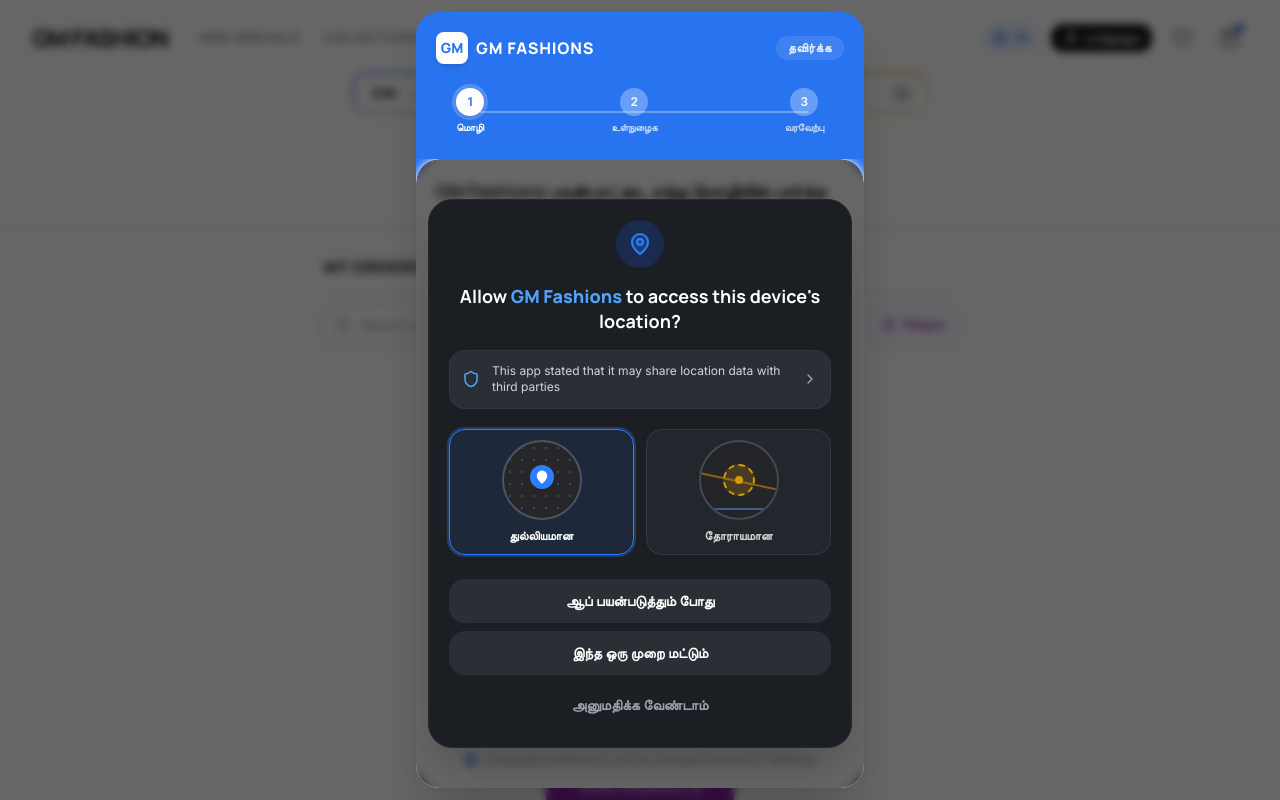
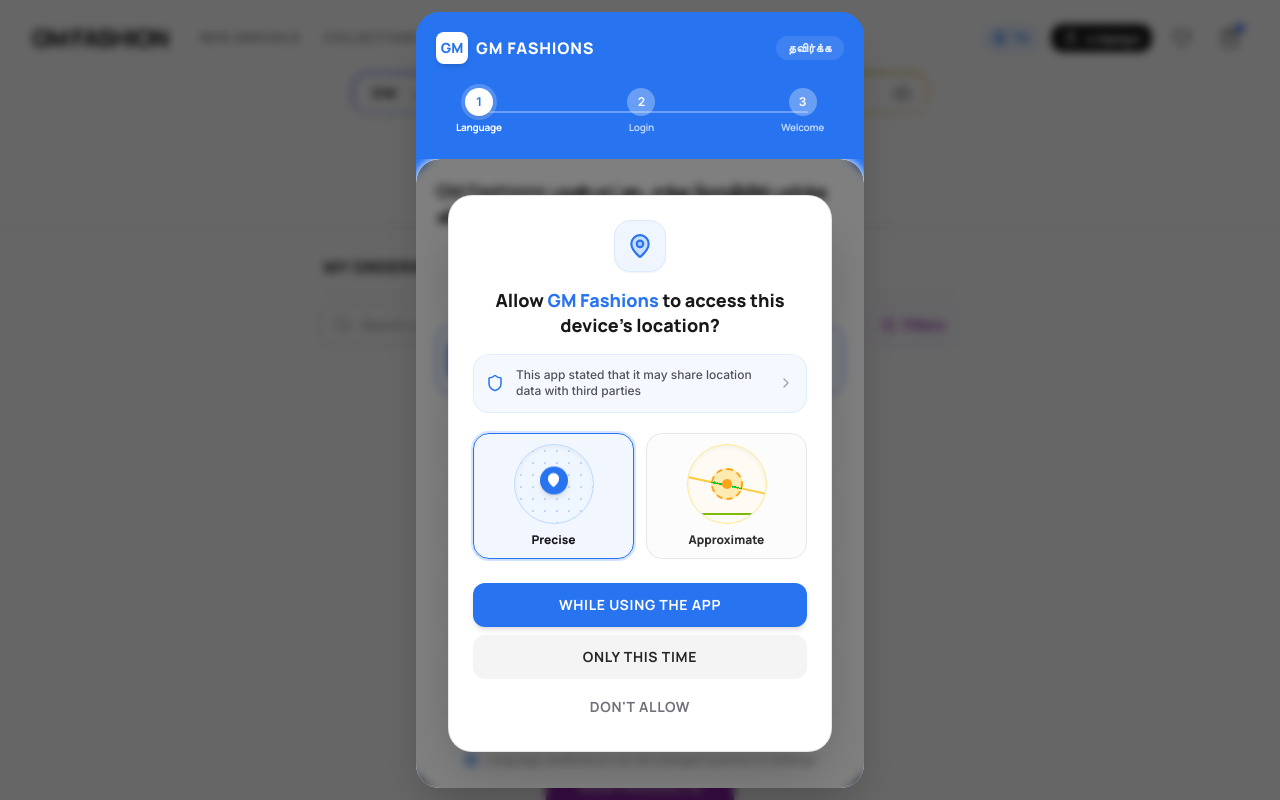
Before and after one commit to Manoj-sudo-gif/GM-fashion, a React (Vite) app: page /my-orders in a window 1280 px wide. Shown: the top 800 px of the page. Built offline with nearby package versions, Linux system fonts and the light colour scheme; grey boxes are pictures that could not be loaded.

Commit message:
fix: hardcode static strings in onboarding modal
Replaced internationalization keys with static English labels to ensure consistent UI display and updated the overlay comment for clarity.

```diff
--- a/src/components/OnboardingModal.tsx
+++ b/src/components/OnboardingModal.tsx
@@ -119,7 +119,7 @@
               <span className={`text-[10px] font-bold tracking-tight font-headline ${
                 onboardingStep === 1 ? 'text-white' : 'text-white/70'
               }`}>
-                {t('language')}
+                Language
               </span>
             </div>
 
@@ -140,7 +140,7 @@
               <span className={`text-[10px] font-bold tracking-tight font-headline ${
                 onboardingStep === 2 ? 'text-white' : 'text-white/70'
               }`}>
-                {t('login')}
+                Login
               </span>
             </div>
 
@@ -159,7 +159,7 @@
               <span className={`text-[10px] font-bold tracking-tight font-headline ${
                 onboardingStep === 3 ? 'text-white' : 'text-white/70'
               }`}>
-                {t('welcome')}
+                Welcome
               </span>
             </div>
           </div>
@@ -232,32 +232,32 @@
                   <span>Language preference can be changed anytime in Settings</span>
                 </div>
 
-                {/* OVERLAY: LOCATION PERMISSION DIALOG (EXACT FLIPKART / ANDROID NATIVE STYLE) */}
+                {/* OVERLAY: LOCATION PERMISSION DIALOG (WHITE THEME - ENGLISH) */}
                 {showLocationDialog && (
                   <motion.div
                     initial={{ opacity: 0, scale: 0.95 }}
                     animate={{ opacity: 1, scale: 1 }}
                     exit={{ opacity: 0, scale: 0.95 }}
-                    className="absolute inset-0 bg-black/60 backdrop-blur-xs flex items-center justify-center p-3 z-30"
+                    className="absolute inset-0 bg-black/50 backdrop-blur-xs flex items-center justify-center p-3 sm:p-4 z-30"
                   >
-                    <div className="w-full bg-[#1b1f23] text-white rounded-3xl p-5 shadow-2xl border border-zinc-800 space-y-4 max-h-[92%] overflow-y-auto">
+                    <div className="w-full max-w-sm bg-white text-zinc-900 rounded-3xl p-5 sm:p-6 shadow-2xl border border-zinc-200/90 space-y-4 max-h-[92vh] overflow-y-auto">
 
-                      {/* Top Location Icon */}
+                      {/* Top Location Icon Badge */}
                       <div className="flex justify-center">
-                        <div className="w-12 h-12 rounded-full bg-blue-600/20 text-blue-400 flex items-center justify-center">
-                          <MapPin size={24} className="text-blue-500 fill-blue-500/20" />
+                        <div className="w-13 h-13 rounded-2xl bg-blue-50 text-[#2874f0] border border-blue-100 flex items-center justify-center shadow-xs">
+                          <MapPin size={26} className="text-[#2874f0] fill-blue-500/20" />
                         </div>
                       </div>
 
                       {/* Heading */}
-                      <h3 className="text-base sm:text-lg font-bold text-center leading-snug font-headline text-white px-2">
-                        Allow <span className="text-blue-400 font-extrabold">GM Fashions</span> to access this device's location?
+                      <h3 className="text-base sm:text-lg font-extrabold text-center leading-snug font-headline text-zinc-900 px-1">
+                        Allow <span className="text-[#2874f0]">GM Fashions</span> to access this device's location?
                       </h3>
 
                       {/* Third Party Notice Box */}
-                      <div className="bg-[#2a2f35] rounded-2xl p-3 flex items-center gap-3 text-xs text-zinc-300 border border-zinc-700/60">
-                        <Shield size={18} className="shrink-0 text-blue-400" />
-                        <span className="flex-1 leading-snug">
+                      <div className="bg-blue-50/60 rounded-2xl p-3 flex items-center gap-3 text-xs text-zinc-600 border border-blue-100/80">
+                        <Shield size={18} className="shrink-0 text-[#2874f0]" />
+                        <span className="flex-1 leading-snug font-medium">
                           This app stated that it may share location data with third parties
                         </span>
                         <ChevronRight size={16} className="text-zinc-400 shrink-0" />
@@ -270,21 +270,21 @@
                           onClick={() => setLocationType('precise')}
                           className={`flex flex-col items-center p-2.5 rounded-2xl border transition-all cursor-pointer ${
                             locationType === 'precise'
-                              ? 'border-blue-500 bg-blue-500/10 ring-2 ring-blue-500/30'
-                              : 'border-zinc-700 bg-[#252a30] opacity-80'
+                              ? 'border-[#2874f0] bg-blue-50/80 ring-2 ring-blue-500/20 shadow-xs'
+                              : 'border-zinc-200 bg-zinc-50/80 hover:bg-zinc-100 opacity-90'
                           }`}
                         >
                           {/* Map graphic mockup */}
-                          <div className="w-20 h-20 rounded-full border-2 border-zinc-600 relative overflow-hidden bg-zinc-800 flex items-center justify-center mb-2 shadow-inner">
+                          <div className="w-20 h-20 rounded-full border border-blue-200 relative overflow-hidden bg-blue-50/50 flex items-center justify-center mb-2 shadow-inner">
                             {/* Radial grid lines */}
-                            <div className="absolute inset-0 bg-[radial-gradient(#3b82f6_1px,transparent_1px)] [background-size:12px_12px] opacity-40" />
+                            <div className="absolute inset-0 bg-[radial-gradient(#2874f0_1px,transparent_1px)] [background-size:12px_12px] opacity-25" />
                             {/* Location Pin */}
-                            <div className="w-6 h-6 rounded-full bg-blue-500 text-white flex items-center justify-center shadow-lg z-10 animate-bounce">
-                              <MapPin size={14} className="fill-white" />
+                            <div className="w-7 h-7 rounded-full bg-[#2874f0] text-white flex items-center justify-center shadow-md z-10 animate-bounce">
+                              <MapPin size={15} className="fill-white" />
                             </div>
                           </div>
-                          <span className="text-xs font-bold font-headline text-white">
-                            {t('precise')}
+                          <span className="text-xs font-black font-headline text-zinc-900">
+                            Precise
                           </span>
                         </div>
 
@@ -293,46 +293,46 @@
                           onClick={() => setLocationType('approximate')}
                           className={`flex flex-col items-center p-2.5 rounded-2xl border transition-all cursor-pointer ${
                             locationType === 'approximate'
-                              ? 'border-blue-500 bg-blue-500/10 ring-2 ring-blue-500/30'
-                              : 'border-zinc-700 bg-[#252a30] opacity-80'
+                              ? 'border-[#2874f0] bg-blue-50/80 ring-2 ring-blue-500/20 shadow-xs'
+                              : 'border-zinc-200 bg-zinc-50/80 hover:bg-zinc-100 opacity-90'
                           }`}
                         >
                           {/* Map graphic mockup */}
-                          <div className="w-20 h-20 rounded-full border-2 border-zinc-600 relative overflow-hidden bg-zinc-800 flex items-center justify-center mb-2 shadow-inner">
+                          <div className="w-20 h-20 rounded-full border border-amber-200 relative overflow-hidden bg-amber-50/50 flex items-center justify-center mb-2 shadow-inner">
                             {/* Road network mockup */}
-                            <div className="absolute inset-0 border-t-2 border-r-2 border-amber-500/60 top-1/2 -left-2 rotate-12" />
-                            <div className="absolute inset-0 border-b-2 border-blue-400/60 bottom-2 right-1" />
-                            <div className="w-8 h-8 rounded-full border-2 border-dashed border-amber-400 bg-amber-400/20 flex items-center justify-center z-10">
-                              <div className="w-2 h-2 rounded-full bg-amber-400" />
+                            <div className="absolute inset-0 border-t-2 border-r-2 border-amber-400/80 top-1/2 -left-2 rotate-12" />
+                            <div className="absolute inset-0 border-b-2 border-blue-400/80 bottom-2 right-1" />
+                            <div className="w-8 h-8 rounded-full border-2 border-dashed border-amber-500 bg-amber-400/30 flex items-center justify-center z-10">
+                              <div className="w-2.5 h-2.5 rounded-full bg-amber-500" />
                             </div>
                           </div>
-                          <span className="text-xs font-bold font-headline text-white">
-                            {t('approximate')}
+                          <span className="text-xs font-black font-headline text-zinc-900">
+                            Approximate
                           </span>
                         </div>
                       </div>
 
-                      {/* Action Option Buttons */}
+                      {/* Action Option Buttons (English) */}
                       <div className="space-y-2 pt-2">
                         <button
                           onClick={() => handleLocationResponse('while_using')}
-                          className="w-full py-3 bg-[#2a2f35] hover:bg-[#343a42] text-white font-bold text-xs sm:text-sm rounded-2xl transition-all cursor-pointer text-center"
+                          className="w-full py-3 bg-[#2874f0] hover:bg-[#1d64ec] text-white font-bold text-xs sm:text-sm rounded-xl shadow-md transition-all cursor-pointer text-center font-headline uppercase tracking-wider"
                         >
-                          {t('whileUsingApp')}
+                          While using the app
                         </button>
 
                         <button
                           onClick={() => handleLocationResponse('only_once')}
-                          className="w-full py-3 bg-[#2a2f35] hover:bg-[#343a42] text-white font-bold text-xs sm:text-sm rounded-2xl transition-all cursor-pointer text-center"
+                          className="w-full py-3 bg-zinc-100 hover:bg-zinc-200/80 text-zinc-800 font-bold text-xs sm:text-sm rounded-xl transition-all cursor-pointer text-center font-headline uppercase tracking-wider"
                         >
-                          {t('onlyThisTime')}
+                          Only this time
                         </button>
 
                         <button
                           onClick={() => handleLocationResponse('dont_allow')}
-                          className="w-full py-3 bg-transparent hover:bg-zinc-800/60 text-zinc-400 font-bold text-xs sm:text-sm rounded-2xl transition-all cursor-pointer text-center"
+                          className="w-full py-2.5 bg-transparent hover:bg-zinc-100 text-zinc-500 hover:text-zinc-800 font-bold text-xs sm:text-sm rounded-xl transition-all cursor-pointer text-center font-headline uppercase tracking-wider"
                         >
-                          {t('dontAllow')}
+                          Don't allow
                         </button>
                       </div>
 
```
